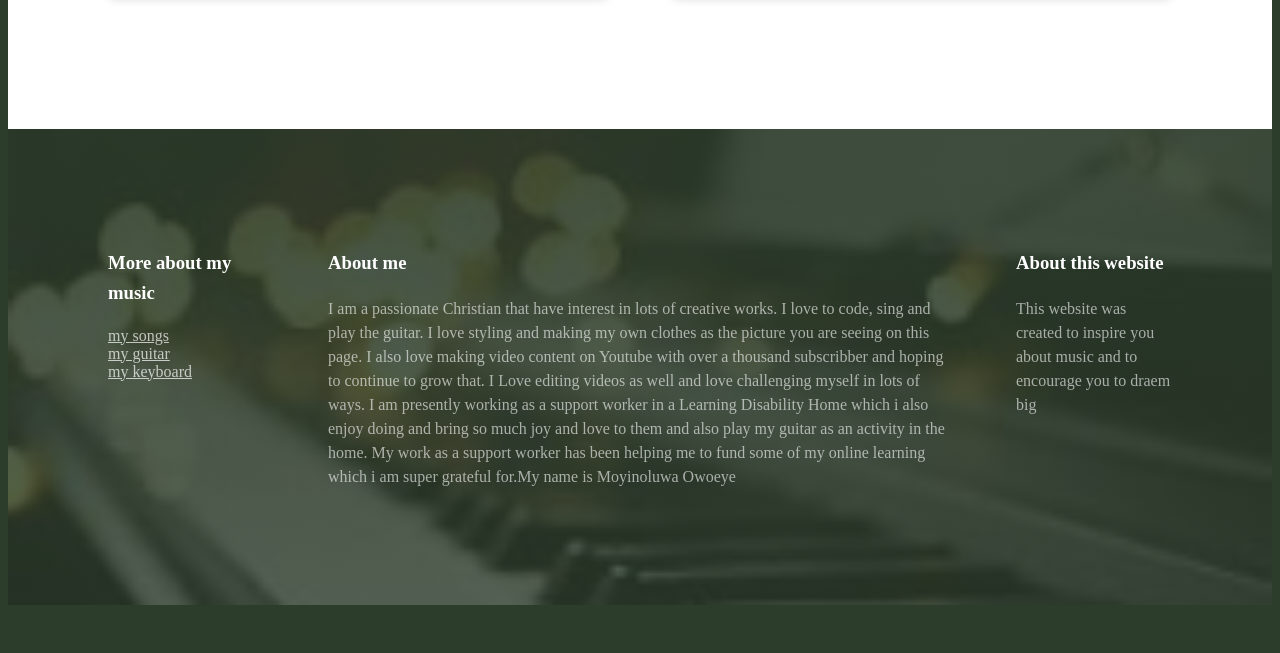
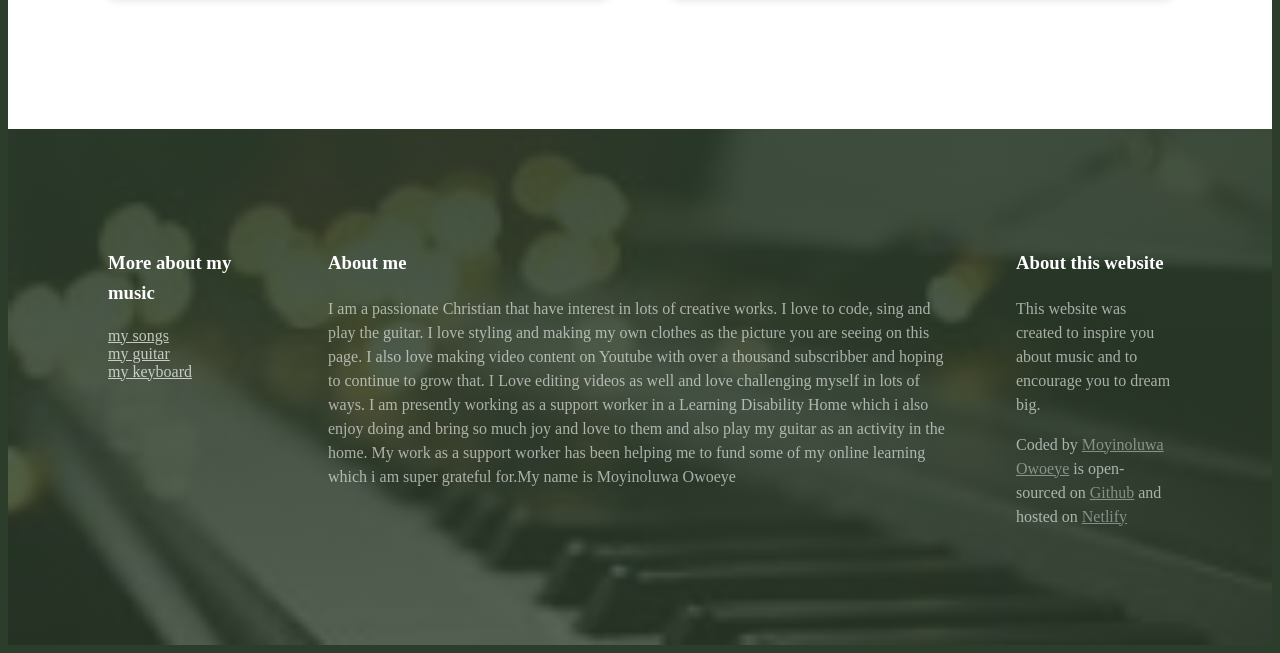
Before and after one commit to Moredebbs/music-project, a plain HTML site: page index.html in a window 1280 px wide. Shown: the part 3829-4482 px from the top of the page. Before the commit the page ends 4442 px from the top, so only its background shows below. Drawn offline with Linux system fonts and the light colour scheme; a script that the page names is missing.

Commit message:
added media query range to make it more responsive

```diff
--- a/index.html
+++ b/index.html
@@ -1115,7 +1115,21 @@
             <h3>About this website</h3>
             <p>
               This website was created to inspire you about music and to
-              encourage you to draem big
+              encourage you to dream big.
+            </p>
+            <p>
+              Coded by
+              <a href="https://github.com/Moredebbs" target="_blank"
+                >Moyinoluwa Owoeye</a
+              >
+              is open-sourced on
+              <a
+                href="https://github.com/Moredebbs/music-project"
+                target="_blank"
+                >Github</a
+              >
+              and hosted on
+              <a href="https://moy-music-project.netlify.app/#more">Netlify</a>
             </p>
           </div>
         </section>
--- a/src/style.css
+++ b/src/style.css
@@ -190,6 +190,7 @@ footer a {
   color: white;
   opacity: 0.7;
 }
+
 @media (max-width: 960px) {
   header {
     padding: 60px 0;
@@ -207,6 +208,7 @@ footer a {
     grid-template-columns: 1fr;
     grid-gap: 32px;
   }
+
   section {
     padding: 30px;
   }
@@ -220,7 +222,7 @@ footer a {
     aspect-ratio: 16/9;
   }
 }
-@media (max-width: 1300px) {
+@media (min-width: 900px) and (max-width: 1300px) {
   .grid-break {
     grid-template-columns: 1fr 1fr;
   }
```
